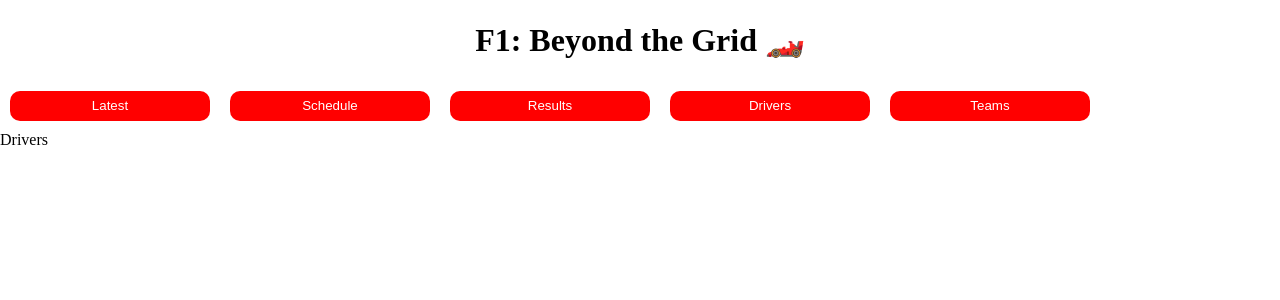
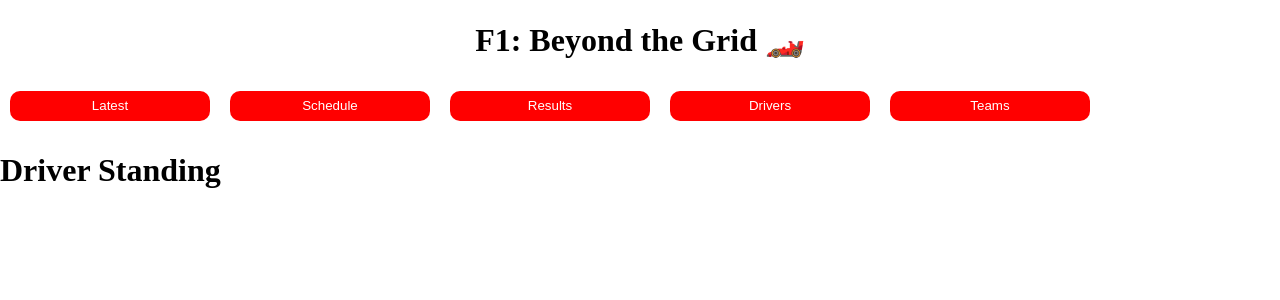
Before and after one commit to zeinaaabbb/formula1-api-proj, a React (Create React App) app: page /drivers in a window 1280 px wide. Shown: the top 300 px of the page. Built offline with nearby package versions, Linux system fonts and the light colour scheme; no server answers; the HTML template or start-up script is replaced by a standard one.

Commit message:
driver standing fetching

```diff
--- a/src/App.css
+++ b/src/App.css
@@ -27,8 +27,10 @@ body {
   cursor: pointer;
   width: 200px;
   height: 30px;
+
+
 }
 
-.btn-nav {
-
+.btn-navbar:hover {
+  border: black solid 3px;
 }
--- a/src/Pages/Drivers.jsx
+++ b/src/Pages/Drivers.jsx
@@ -1,7 +1,25 @@
+import { useEffect, useState } from "react"
+
 function Drivers() {
 
+  const [driverStanding, setDriverStanding] = useState([]);
+
+  useEffect(() => {
+    fetch('http://ergast.com/api/f1/current/driverStandings.json')
+    .then(response => response.json())
+    .then((data) => {
+      setDriverStanding(data["MRData"]["StandingsTable"]["StandingsLists"][0]["DriverStandings"]);
+    });
+});
+
   return(
-    <div>Drivers</div>
+    <div className="drivers-container">
+      <div className="drivers-title">
+      <h1>Driver Standing</h1>
+      </div>
+      <div>
+      </div>
+    </div>
   )
 }
 
--- a/src/Pages/Teams.jsx
+++ b/src/Pages/Teams.jsx
@@ -1,7 +1,9 @@
 function Teams () {
 
   return (
-    <div>Teams</div>
+    <div>
+      Teams
+    </div>
     )
 };
 
```
